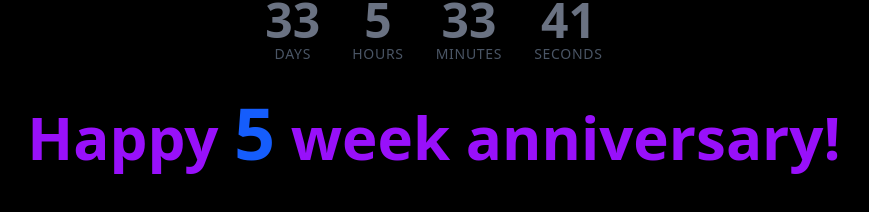
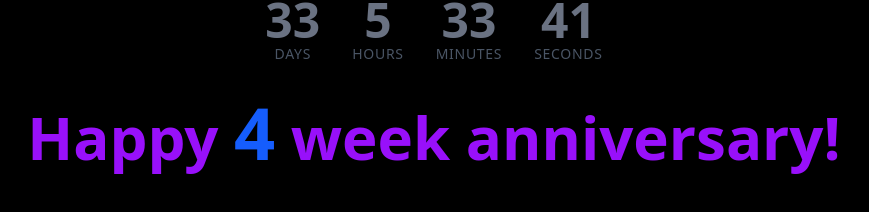
Before and after one commit to chrisstanarsenault/simple-countdown-timer, a Vue app: page / in a window 1280 px wide. Shown: the part 330-542 px from the top of the page, without its empty margins (206-1075 px from the left). Built offline with nearby package versions, Linux system fonts and the light colour scheme.

Commit message:
refactor: :recycle: updates logic for getting aniversary count

```diff
--- a/src/components/timer/timer.vue
+++ b/src/components/timer/timer.vue
@@ -79,7 +79,7 @@ const currentWeek = computed(() => {
   const now = new Date()
   const startDate = new Date('2025-05-30T12:00:00')
   const diffTime = Math.abs(startDate.getTime() - now.getTime())
-  const diffWeeks = Math.ceil(diffTime / (1000 * 60 * 60 * 24 * 7))
+  const diffWeeks = Math.floor(diffTime / (1000 * 60 * 60 * 24 * 7))
   return diffWeeks
 })
 
```
